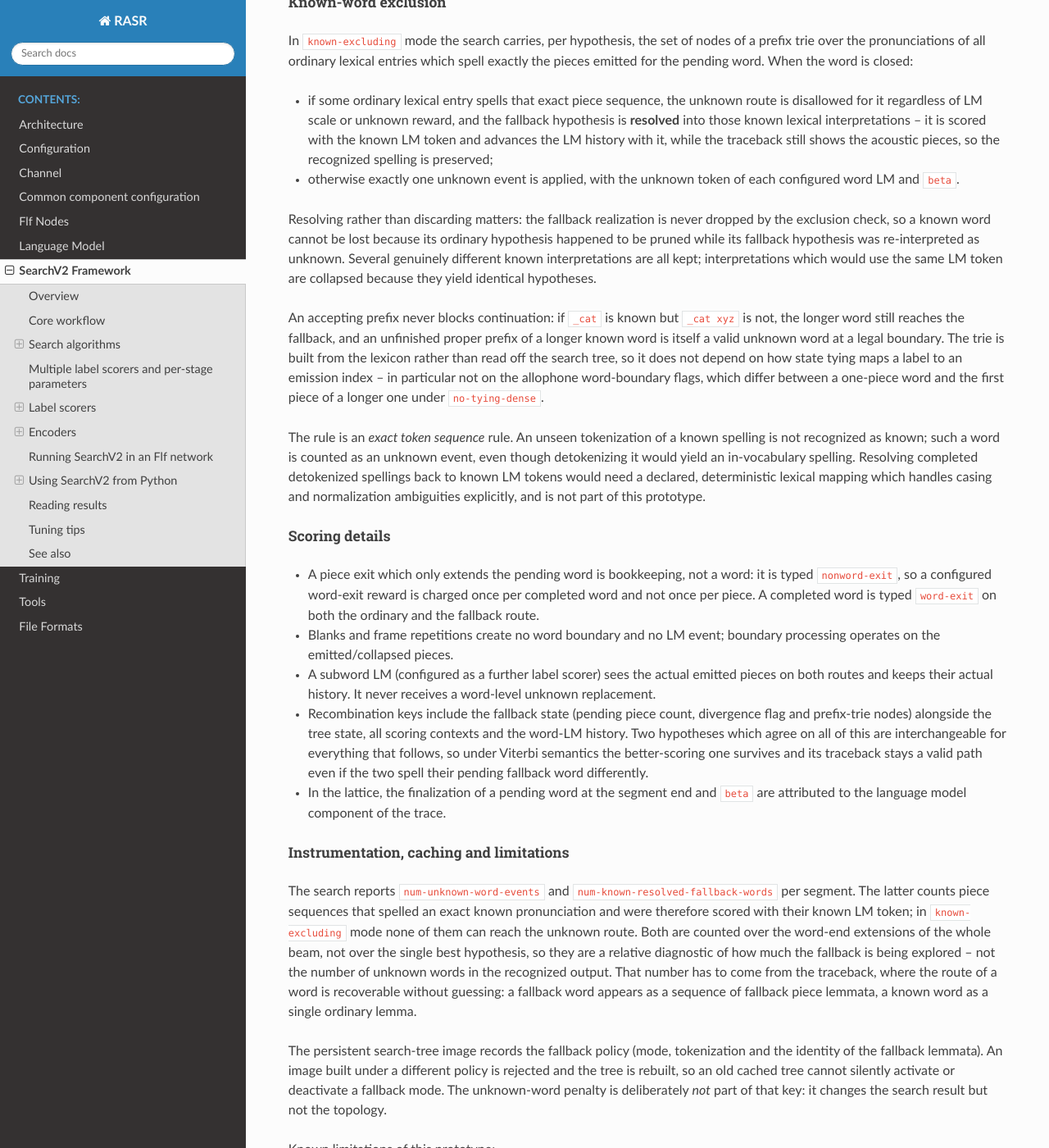
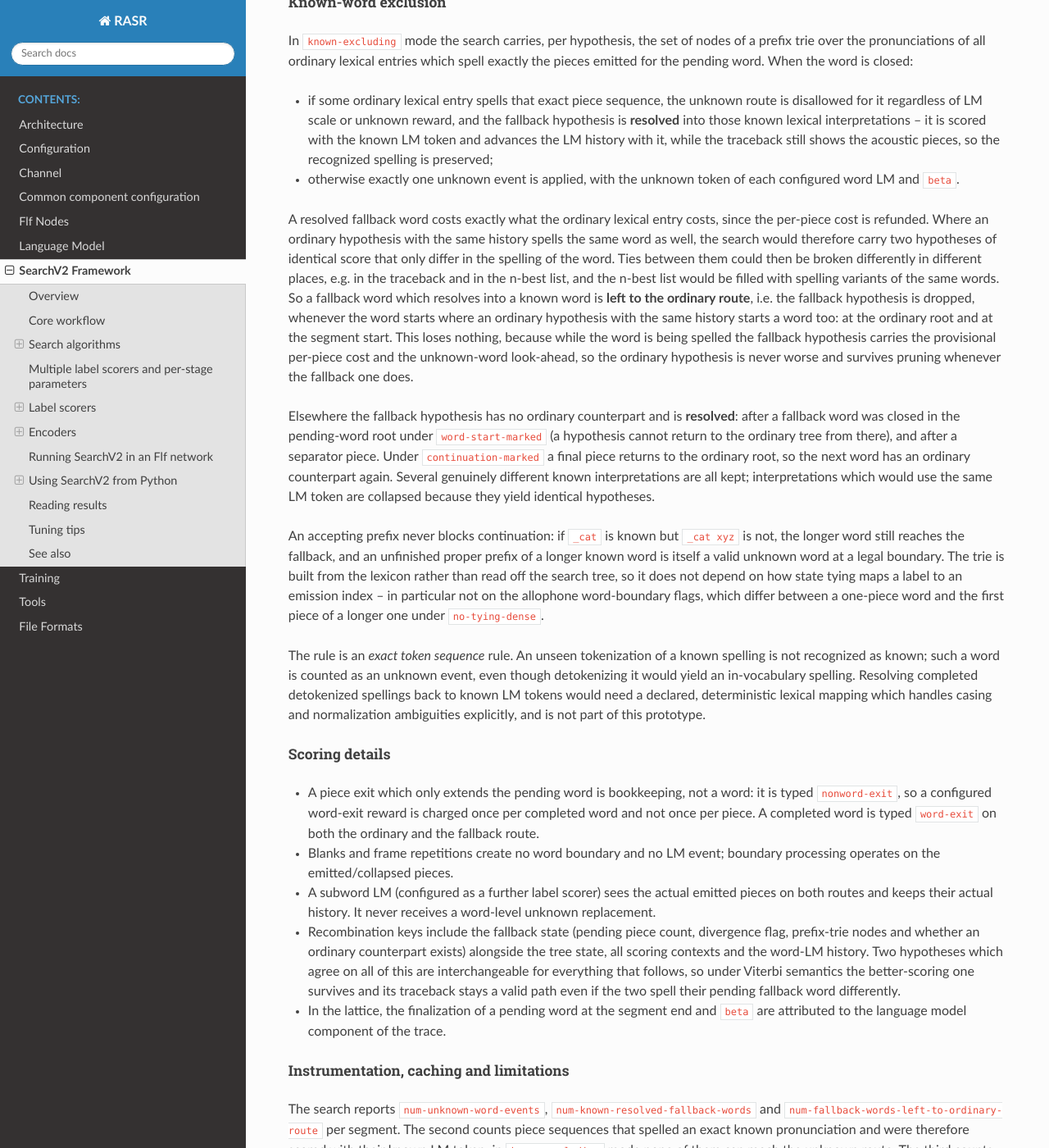
Before and after one commit to rwth-i6/rasr, a Sphinx documentation site: the page built from doc/search_v2.rst, in a window 1280 px wide and 1400 px high, scrolled down 14839 px. Shown: the whole window at 82% size. Built offline with Sphinx 7.4.7 and the Read the Docs theme 3.1.0, drawn with Linux system fonts in a browser that asks for light colours; some of the changed text lies outside the part shown.

Commit message:
Leave known words to the ordinary route when it has the same history
A fallback piece sequence which spells a known pronunciation is resolved
into the known lemma and gets its per-piece cost refunded, so it scores
exactly like the ordinary lemma. Where an ordinary hypothesis with the
same history spells the same word, the search carried two hypotheses
of identical score which only differ in spelling. Ties between them
were broken differently in the traceback and in the n-best list, whose
entries were also filled with spelling variants of the same words.

Track in the fallback state whether an ordinary hypothesis with the
same history starts the pending word as well (at the ordinary root and
at the segment start; not after a fallback word was closed in the
pending-word root, nor after a separator piece), and drop the fallback
hypothesis when such a word resolves to a known word. The ordinary
hypothesis is never worse while the word is spelled, since the fallback
one carries the provisional piece cost and unknown-word look-ahead.

The number of dropped fallback words is logged as
`num-fallback-words-left-to-ordinary-route`.

Co-Authored-By: Claude Opus 5.5 (1M context) <noreply@anthropic.com>

```diff
--- a/doc/search_v2.rst
+++ b/doc/search_v2.rst
@@ -678,10 +678,21 @@ word is closed:
   still shows the acoustic pieces, so the recognized spelling is preserved;
 * otherwise exactly one unknown event is applied, with the unknown token of each configured word LM and ``beta``.
 
-Resolving rather than discarding matters: the fallback realization is never dropped by the exclusion check, so a
-known word cannot be lost because its ordinary hypothesis happened to be pruned while its fallback hypothesis was
-re-interpreted as unknown. Several genuinely different known interpretations are all kept; interpretations which
-would use the same LM token are collapsed because they yield identical hypotheses.
+A resolved fallback word costs exactly what the ordinary lexical entry costs, since the per-piece cost is refunded.
+Where an ordinary hypothesis with the same history spells the same word as well, the search would therefore carry
+two hypotheses of identical score that only differ in the spelling of the word. Ties between them could then be
+broken differently in different places, e.g. in the traceback and in the n-best list, and the n-best list would be
+filled with spelling variants of the same words. So a fallback word which resolves into a known word is **left to
+the ordinary route**, i.e. the fallback hypothesis is dropped, whenever the word starts where an ordinary hypothesis
+with the same history starts a word too: at the ordinary root and at the segment start. This loses nothing, because
+while the word is being spelled the fallback hypothesis carries the provisional per-piece cost and the unknown-word
+look-ahead, so the ordinary hypothesis is never worse and survives pruning whenever the fallback one does.
+
+Elsewhere the fallback hypothesis has no ordinary counterpart and is **resolved**: after a fallback word was closed
+in the pending-word root under ``word-start-marked`` (a hypothesis cannot return to the ordinary tree from there),
+and after a separator piece. Under ``continuation-marked`` a final piece returns to the ordinary root, so the next
+word has an ordinary counterpart again. Several genuinely different known interpretations are all kept;
+interpretations which would use the same LM token are collapsed because they yield identical hypotheses.
 
 An accepting prefix never blocks continuation: if ``_cat`` is known but ``_cat xyz`` is not, the longer word still
 reaches the fallback, and an unfinished proper prefix of a longer known word is itself a valid unknown word at a
@@ -704,7 +715,8 @@ Scoring details
   emitted/collapsed pieces.
 * A subword LM (configured as a further label scorer) sees the actual emitted pieces on both routes and keeps their
   actual history. It never receives a word-level unknown replacement.
-* Recombination keys include the fallback state (pending piece count, divergence flag and prefix-trie nodes)
+* Recombination keys include the fallback state (pending piece count, divergence flag, prefix-trie nodes and
+  whether an ordinary counterpart exists)
   alongside the tree state, all scoring contexts and the word-LM history. Two hypotheses which agree on all of this
   are interchangeable for everything that follows, so under Viterbi semantics the better-scoring one survives and
   its traceback stays a valid path even if the two spell their pending fallback word differently.
@@ -714,9 +726,11 @@ Scoring details
 Instrumentation, caching and limitations
 """"""""""""""""""""""""""""""""""""""""
 
-The search reports ``num-unknown-word-events`` and ``num-known-resolved-fallback-words`` per segment. The latter
-counts piece sequences that spelled an exact known pronunciation and were therefore scored with their known LM
-token; in ``known-excluding`` mode none of them can reach the unknown route. Both are counted over the word-end
+The search reports ``num-unknown-word-events``, ``num-known-resolved-fallback-words`` and
+``num-fallback-words-left-to-ordinary-route`` per segment. The second counts piece sequences that spelled an exact
+known pronunciation and were therefore scored with their known LM token; in ``known-excluding`` mode none of them can
+reach the unknown route. The third counts such piece sequences whose hypothesis was dropped in favor of an ordinary
+one with the same history, see :ref:`Known-word exclusion`. All are counted over the word-end
 extensions of the whole beam, not over the single best hypothesis, so they are a relative diagnostic of how much
 the fallback is being explored -- not the number of unknown words in the recognized output. That number has to come
 from the traceback, where the route of a word is recoverable without guessing: a fallback word appears as a sequence
```
Also changed, not shown: 3 other files.
